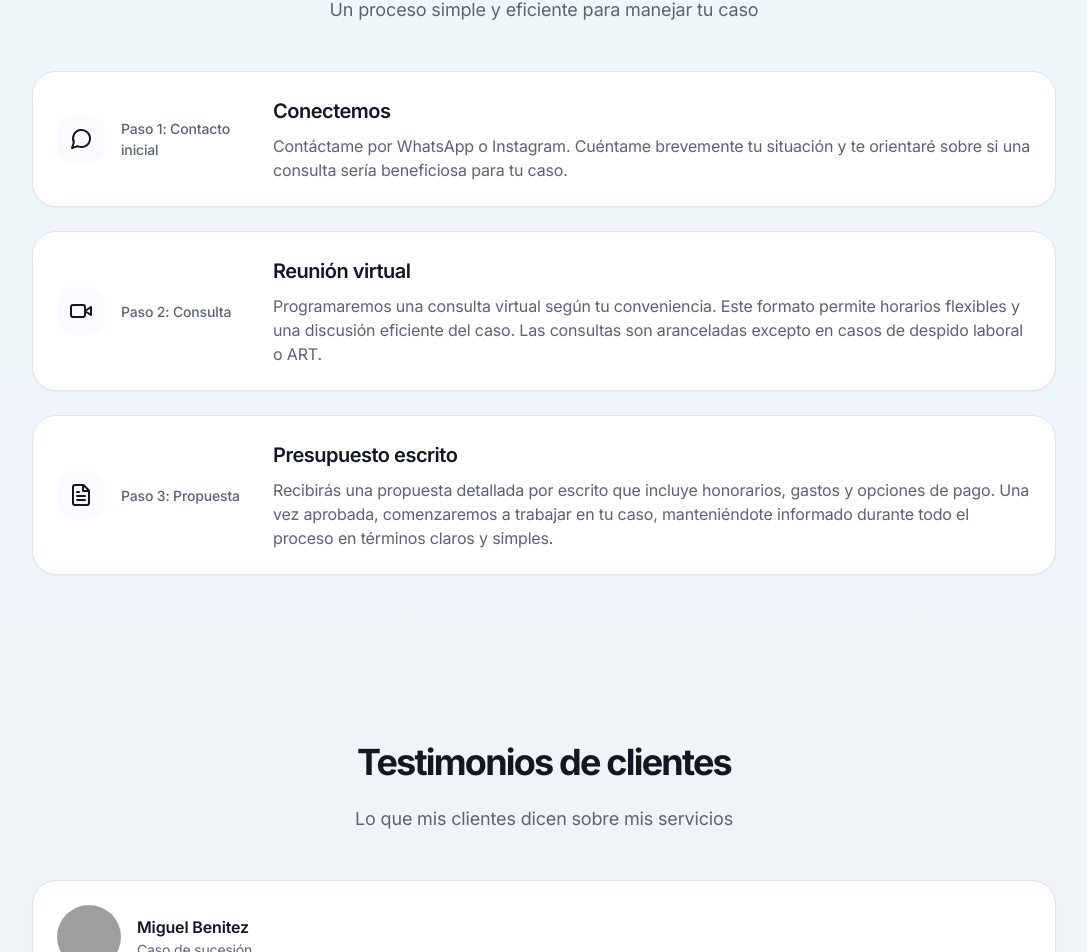
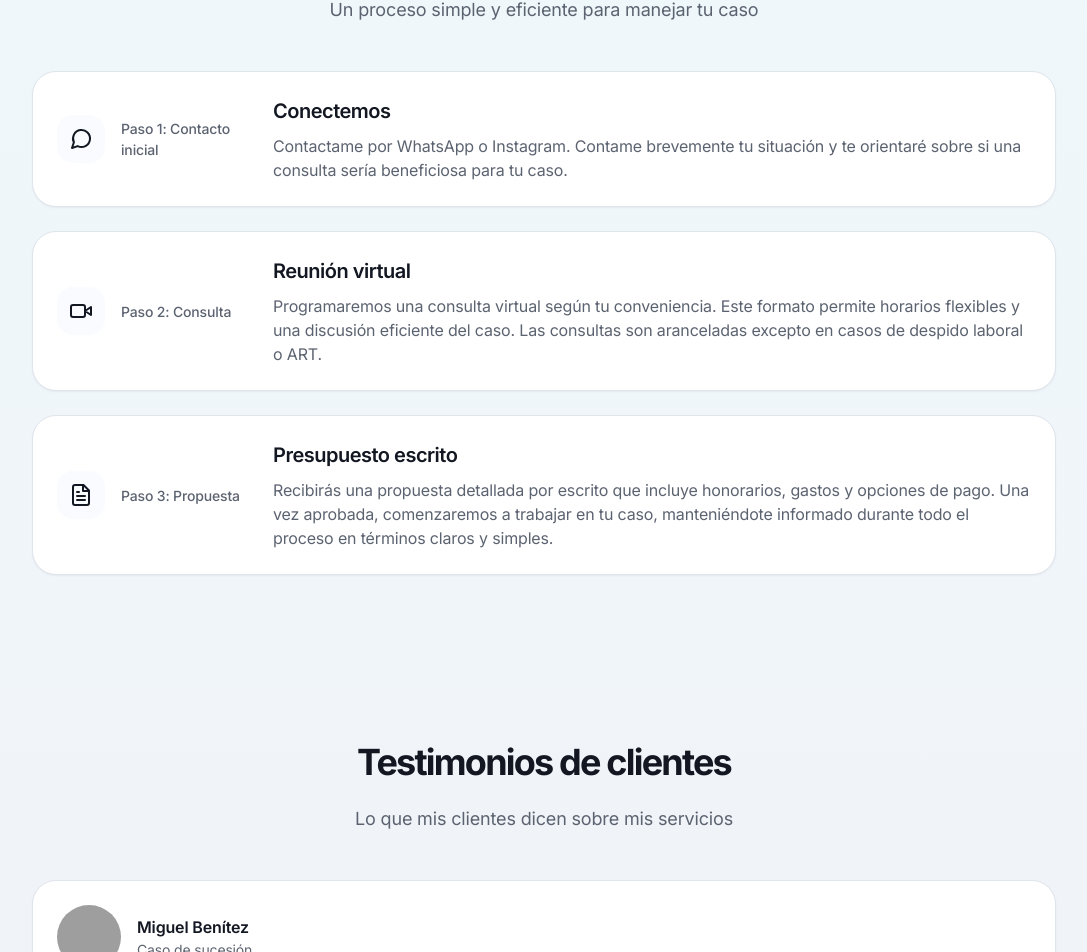
Before and after one commit to Frontbeard/lawyer-website, a React (Vite) app: page / in a window 1280 px wide. Shown: the part 3212-4164 px from the top of the page, without its empty margins (96-1183 px from the left). Built offline with nearby package versions, Linux system fonts and the light colour scheme; grey boxes are pictures that could not be loaded.

Commit message:
Spelling corrections

```diff
--- a/src/pages/about.tsx
+++ b/src/pages/about.tsx
@@ -103,7 +103,7 @@ export default function AboutPage({ lang }: { lang: string }) {
               {lang === "en" ? (
                 <>
                   <p className="text-muted-foreground text-base md:text-lg">
-                    I am Martina Reno, a lawyer graduated from the University of Buenos Aires (UBA) and registered in
+                    I am Martina Renó, a lawyer graduated from the University of Buenos Aires (UBA) and registered in
                     the Autonomous City of Buenos Aires (CABA). I specialize in Civil and Criminal Law, providing
                     comprehensive advice and legal representation in cases of civil liability, contracts, family law,
                     successions, as well as defense and assistance in criminal proceedings.
@@ -125,7 +125,7 @@ export default function AboutPage({ lang }: { lang: string }) {
               ) : (
                 <>
                   <p className="text-muted-foreground text-base md:text-lg">
-                    Soy Martina Reno, abogada egresada de la Universidad de Buenos Aires (UBA) y matriculada en la
+                    Soy Martina Renó, abogada egresada de la Universidad de Buenos Aires (UBA) y matriculada en la
                     Ciudad Autónoma de Buenos Aires (CABA). Me especializo en Derecho Civil y Penal, brindando
                     asesoramiento integral y representación legal en casos de responsabilidad civil, contratos, derecho
                     de familia, sucesiones, así como en defensa y asistencia en procesos penales.
--- a/src/pages/home.tsx
+++ b/src/pages/home.tsx
@@ -89,7 +89,7 @@ export default function HomePage({ lang }: { lang: string }) {
               <div className="relative aspect-[3/4] md:aspect-[4/5] h-[400px] md:h-[450px] mx-auto md:mx-0 shadow-xl rounded-2xl md:rounded-3xl overflow-hidden transform transition-transform duration-500 hover:scale-[1.02]">
                 <img
                   src={aboutdr || "/placeholder.svg"}
-                  alt="Martina Reno - Abogada"
+                  alt="Martina Renó - Abogada"
                   className="w-full h-full object-cover"
                 />
                 <div className="absolute inset-0 bg-gradient-to-t from-black/30 to-transparent opacity-0 hover:opacity-100 transition-opacity duration-300"></div>
@@ -331,7 +331,7 @@ export default function HomePage({ lang }: { lang: string }) {
                   descriptionEn:
                     "Reach out through WhatsApp or Instagram. Share your situation briefly, and I'll guide you on whether a consultation would be beneficial for your case.",
                   descriptionEs:
-                    "Contáctame por WhatsApp o Instagram. Cuéntame brevemente tu situación y te orientaré sobre si una consulta sería beneficiosa para tu caso.",
+                    "Contactame por WhatsApp o Instagram. Contame brevemente tu situación y te orientaré sobre si una consulta sería beneficiosa para tu caso.",
                 },
                 {
                   icon: Video,
@@ -402,8 +402,8 @@ export default function HomePage({ lang }: { lang: string }) {
             <div className="grid gap-4 md:gap-6">
               {[
                 {
-                  nameEn: "Miguel Benitez",
-                  nameEs: "Miguel Benitez",
+                  nameEn: "Miguel Benítez",
+                  nameEs: "Miguel Benítez",
                   roleEn: "Succession case",
                   roleEs: "Caso de sucesión",
                   contentEn:
--- a/src/pages/practice-areas.tsx
+++ b/src/pages/practice-areas.tsx
@@ -135,7 +135,7 @@ export default function PracticeAreasPage({ lang }: { lang: string }) {
                 descriptionEn:
                   "Reach out through WhatsApp or Instagram. Share your situation briefly, and I'll guide you on whether a consultation would be beneficial for your case.",
                 descriptionEs:
-                  "Contáctame por WhatsApp o Instagram. Cuéntame brevemente tu situación y te orientaré sobre si una consulta sería beneficiosa para tu caso.",
+                  "Contactame por WhatsApp o Instagram. Contame brevemente tu situación y te orientaré sobre si una consulta sería beneficiosa para tu caso.",
               },
               {
                 icon: Video,
```
